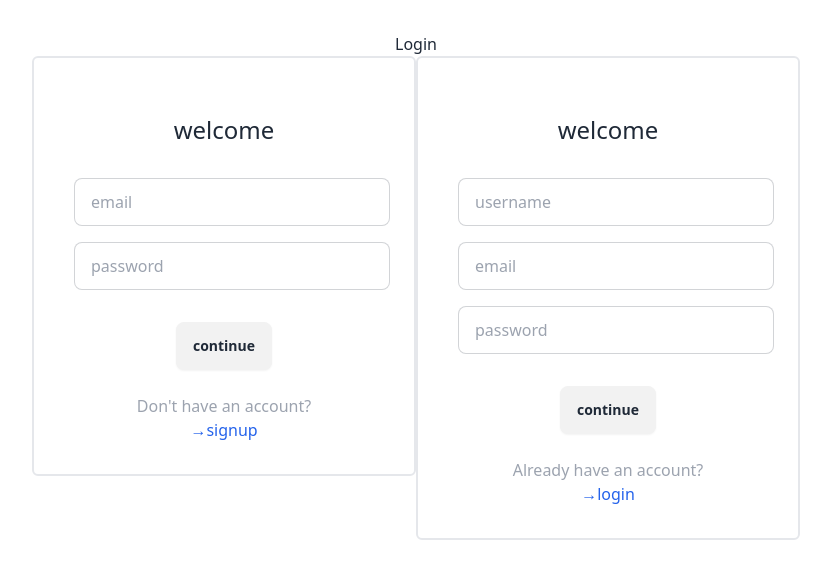
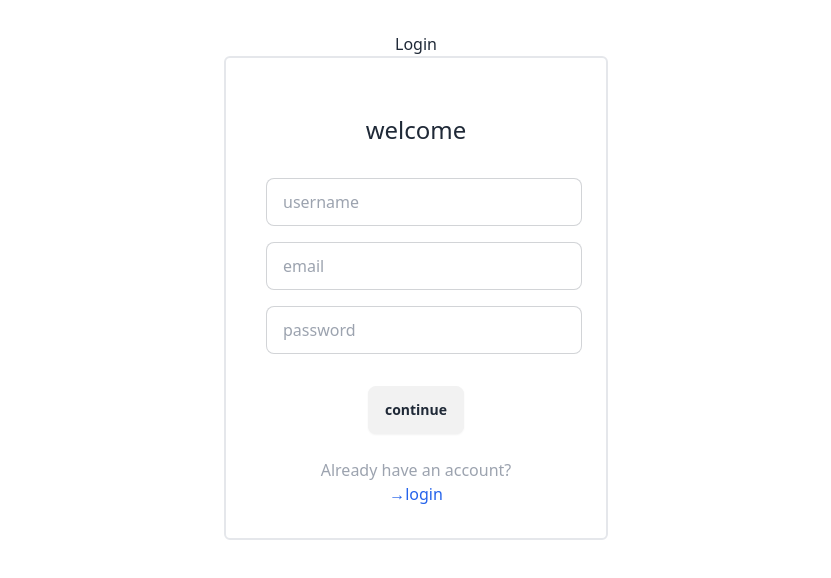
Before and after one commit to Matsumae-lab-dev/teamB, a React (Vite) app: page / in a window 1280 px wide. Shown: the top 578 px of the page, without its empty margins (224-1055 px from the left). Built offline with nearby package versions, Linux system fonts and the light colour scheme.

Commit message:
feat: login&signupの切り替え実装

```diff
--- a/src/components/LoginForm.tsx
+++ b/src/components/LoginForm.tsx
@@ -1,4 +1,10 @@
-export default function LoginForm() {
+import React from 'react';
+
+interface LoginFormProps {
+  onButtonClick: (data: boolean) => void;
+}
+
+const LoginForm: React.FC<LoginFormProps> = ({ onButtonClick }) => {
   return (
     <div className="border-2 h-3/4 w-96 p-8 rounded-md" >
       <h2 className="text-2xl m-6">welcome</h2>
@@ -9,8 +15,10 @@ export default function LoginForm() {
       <button className="btn m-6">continue</button>
       <div>
         <p className="text-gray-400">Don't have an account?</p>
-        <button className="text-blue-600" >→signup</button>
+        <button className="text-blue-600" onClick={() => onButtonClick(false)} >→signup</button>
       </div>
     </div>
   );
 }
+
+export default LoginForm
--- a/src/components/SignupForm.tsx
+++ b/src/components/SignupForm.tsx
@@ -1,4 +1,10 @@
-export default function SignupForm() {
+import React from 'react';
+
+interface SignupFormProps {
+  onButtonClick: (data: boolean) => void;
+}
+
+const SignupForm: React.FC<SignupFormProps> = ({ onButtonClick }) => {
   return (
     <div className="border-2 h-3/4 w-96 p-8 rounded-md" >
       <h2 className="text-2xl m-6">welcome</h2>
@@ -10,8 +16,10 @@ export default function SignupForm() {
       <button className="btn m-6">continue</button>
       <div>
         <p className="text-gray-400">Already have an account?</p>
-        <button className="text-blue-600" >→login</button>
+        <button className="text-blue-600" onClick={() => onButtonClick(true)}>→login</button>
       </div>
     </div>
   );
 }
+
+export default SignupForm
--- a/src/pages/Login.tsx
+++ b/src/pages/Login.tsx
@@ -1,13 +1,19 @@
 import LoginForm from "../components/LoginForm";
 import SignupForm from "../components/SignupForm";
+import { useState } from 'react';
+
 
 export default function Login() {
+  const [isRegister, setIsRegister] = useState(false);
+
+  const toChange = (data: boolean) => {
+    setIsRegister(data);
+  };
   return (
     <>
       <h2>Login</h2>
       <div className="flex justify-center">
-        <LoginForm />
-        <SignupForm />
+        {isRegister ? <LoginForm onButtonClick={toChange} /> : <SignupForm onButtonClick={toChange} />}
       </div>
     </>
   );
```
